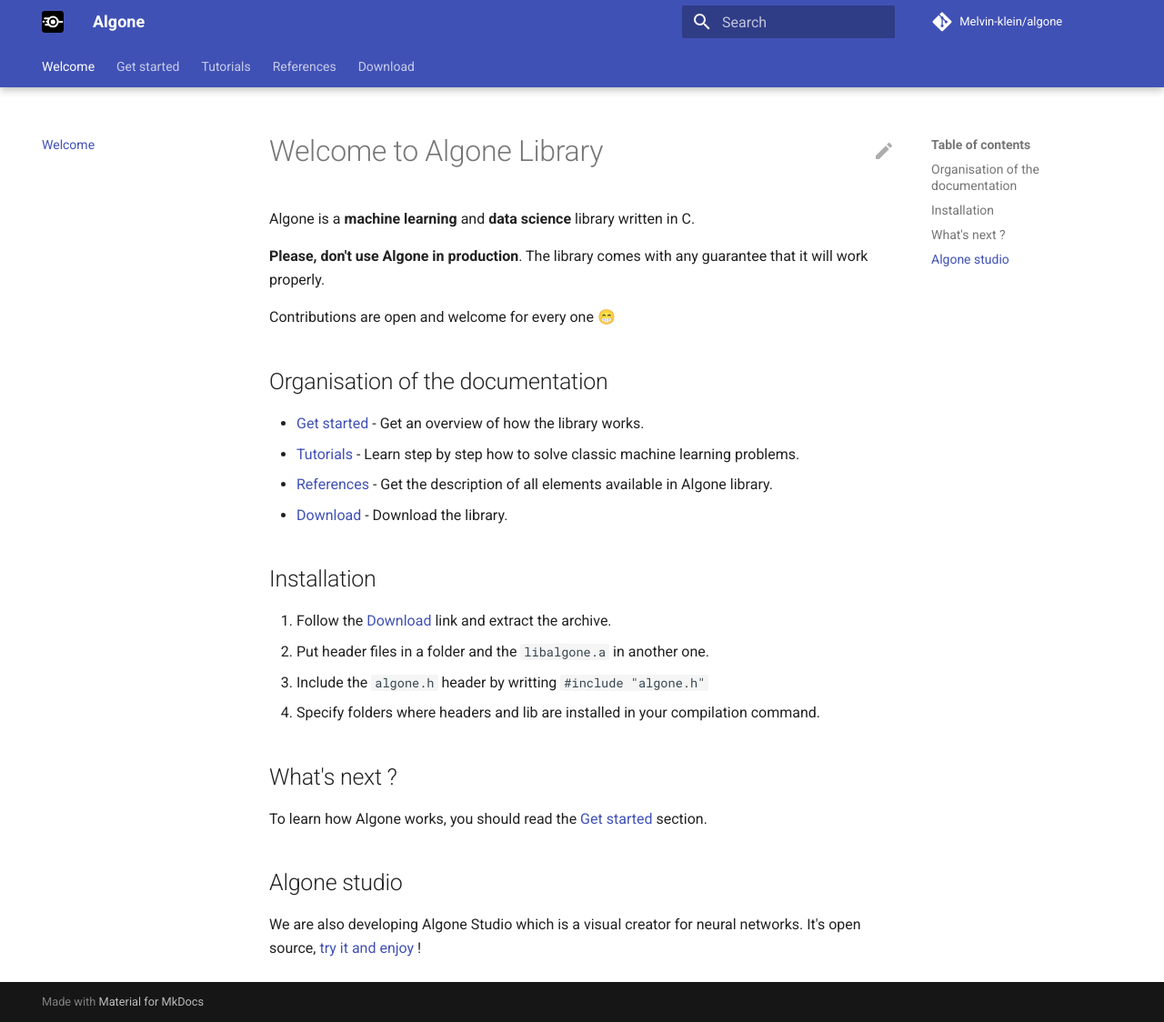
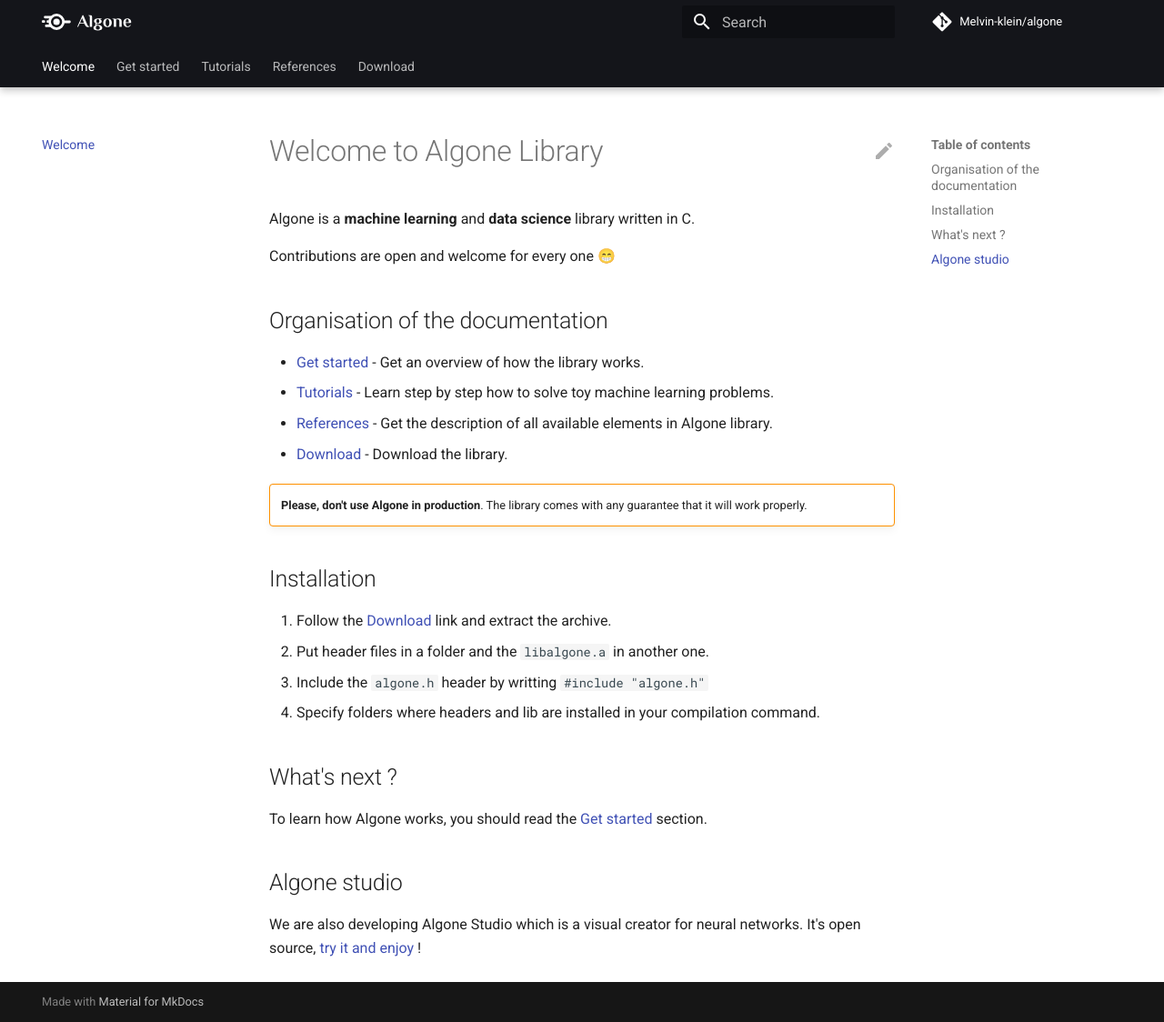
Before and after one commit to Melvin-klein/algone, an MkDocs documentation site: the page built from docs/index.md, in a window 1280 px wide and 1124 px high. Shown: the whole window at 91% size. Built offline with MkDocs 1.6.1 and Material for MkDocs 9.7.7, drawn with Linux system fonts in a browser that asks for light colours; comment, search, counter and statistics services are not loaded.

Commit message:
Changed colors

```diff
--- a/docs/index.md
+++ b/docs/index.md
@@ -1,17 +1,19 @@
 # Welcome to Algone Library
 
 Algone is a **machine learning** and **data science** library written in C.
-
-**Please, don't use Algone in production**. The library comes with any guarantee that it will work properly.
 
 Contributions are open and welcome for every one 😁
 
 ## Organisation of the documentation
 
 * [Get started](getting_started/installation.md) - Get an overview of how the library works.
-* [Tutorials](tutorials/mnist.md) - Learn step by step how to solve classic machine learning problems.
-* [References](references/networks.md) - Get the description of all elements available in Algone library.
+* [Tutorials](tutorials/mnist.md) - Learn step by step how to solve toy machine learning problems.
+* [References](references/networks.md) - Get the description of all available elements in Algone library.
 * [Download](https://github.com/Melvin-klein/algone/releases) - Download the library.
+
+!!! warning ""
+
+    **Please, don't use Algone in production**. The library comes with any guarantee that it will work properly.
 
 ## Installation
 
--- a/mkdocs.yml
+++ b/mkdocs.yml
@@ -1,4 +1,4 @@
-site_name: Algone
+site_name: ""
 repo_url: https://github.com/Melvin-klein/algone
 repo_name: Melvin-klein/algone
 edit_uri: edit/master/docs/
@@ -6,6 +6,8 @@
   name: material
   logo: assets/logo.svg
   favicon: assets/favicon.ico
+  palette:
+    primary: black
   icon:
     repo: fontawesome/brands/git-alt
     edit: material/pencil
@@ -32,3 +34,7 @@
   - https://cdnjs.cloudflare.com/ajax/libs/KaTeX/0.16.7/contrib/auto-render.min.js
 extra_css:
   - https://cdnjs.cloudflare.com/ajax/libs/KaTeX/0.16.7/katex.min.css
+markdown_extensions:
+  - admonition
+  - pymdownx.details
+  - pymdownx.superfences
```
Also changed, not shown: docs/assets/logo.svg.
